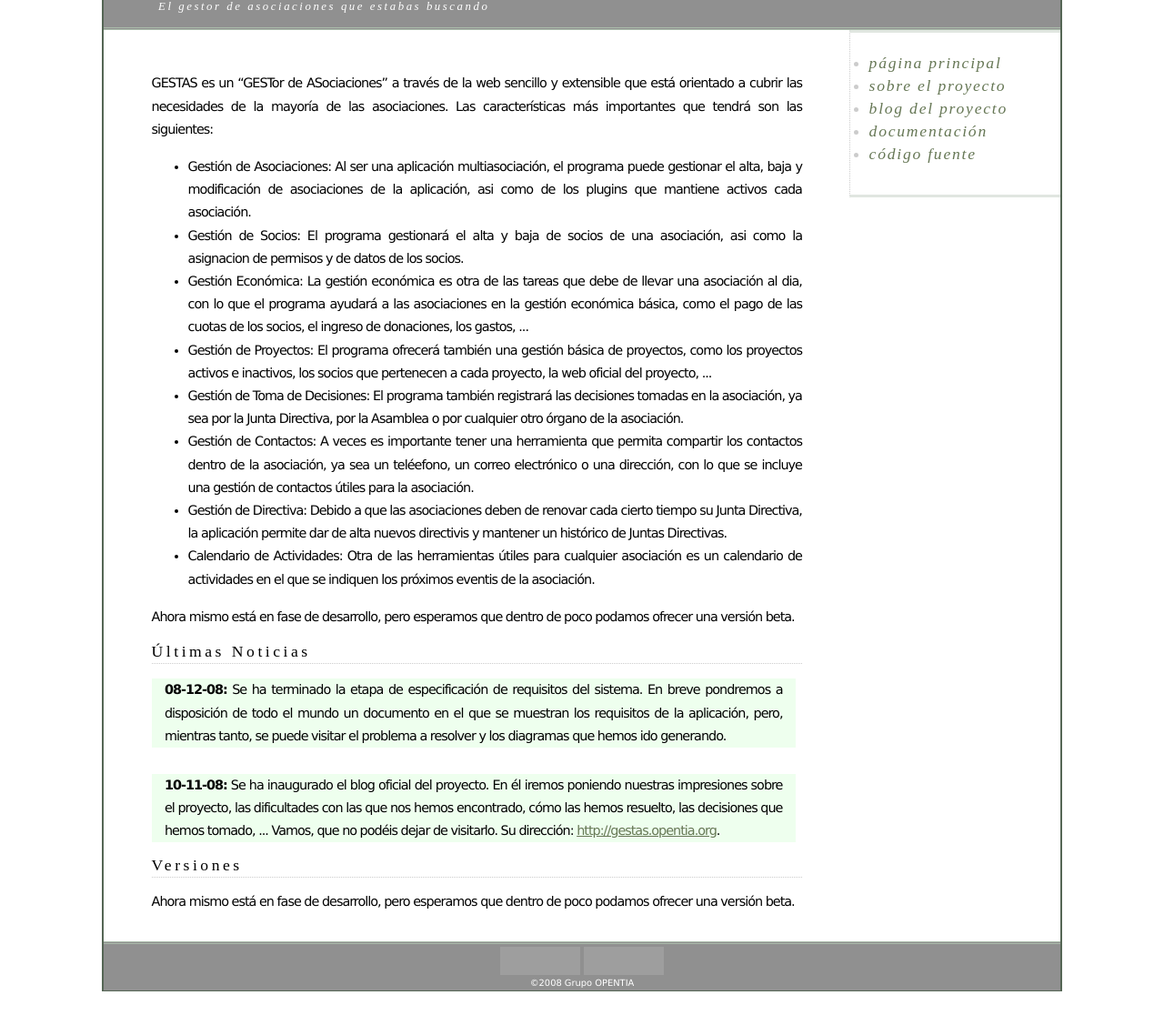
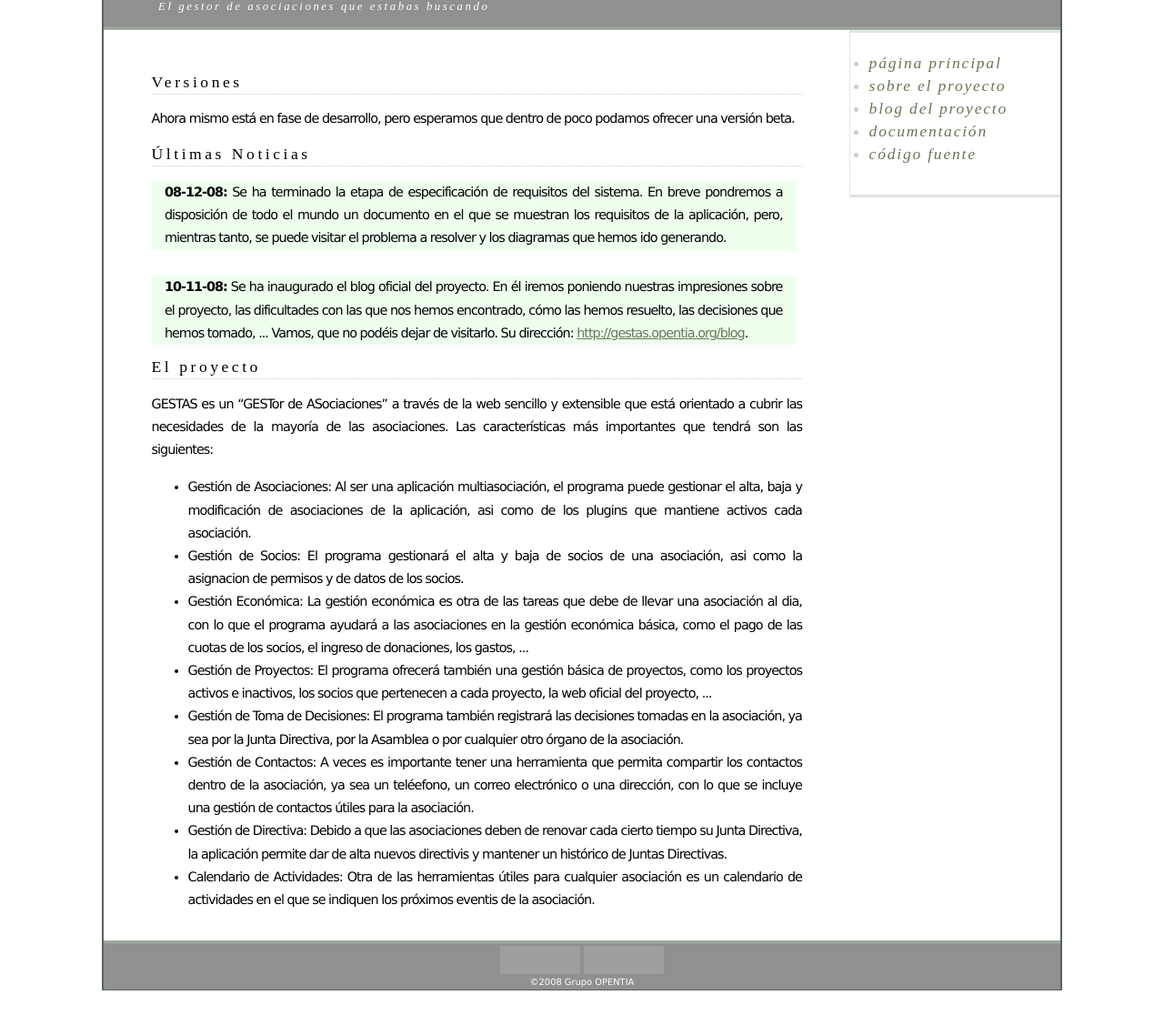
Before and after one commit to ritholution/gestas, a PHP site: page / in a window 1280 px wide. Shown: the part 110-1248 px from the top of the page at 91% size. After the commit the page ends 1199 px from the top, so only its background shows below. Run offline with PHP 8.4, Linux system fonts and the light colour scheme; grey boxes are pictures that could not be loaded.

Commit message:
Se actualiza la web del proyecto.
We update the web of the project.



git-svn-id: https://forja.rediris.es/svn/cusl3-gestas@18 2372d6f8-6d2f-4ec9-b04b-a1baae8a2925

```diff
--- a/trunk/web/about.html
+++ b/trunk/web/about.html
@@ -58,7 +58,7 @@ dentro del &#225;mbito de la Legislaci&#243;n Espa&#241;ola.
 <ul>
   <li><a href="index.html">P&#225;gina Principal</a></li>
   <li><a href="about.html">Sobre el proyecto</a></li>
-  <li><a href="http://gestas.opentia.org">Blog del proyecto</a></li>
+  <li><a href="http://gestas.opentia.org/blog">Blog del proyecto</a></li>
   <li><a href="documentation.html">Documentaci&#243;n</a></li>
   <li><a href="code.html">C&#243;digo fuente</a></li>
 </ul>
--- a/trunk/web/code.html
+++ b/trunk/web/code.html
@@ -36,7 +36,7 @@ estables que vayan saliendo como, de manera regular, fotos del repositorio.
 <ul>
   <li><a href="index.html">P&#225;gina Principal</a></li>
   <li><a href="about.html">Sobre el proyecto</a></li>
-  <li><a href="http://gestas.opentia.org">Blog del proyecto</a></li>
+  <li><a href="http://gestas.opentia.org/blog">Blog del proyecto</a></li>
   <li><a href="documentation.html">Documentaci&#243;n</a></li>
   <li><a href="code.html">C&#243;digo fuente</a></li>
 </ul>
--- a/trunk/web/documentation.html
+++ b/trunk/web/documentation.html
@@ -39,7 +39,7 @@ administradores y desarrolladores de GESTAS.
 <ul>
   <li><a href="index.html">P&#225;gina Principal</a></li>
   <li><a href="about.html">Sobre el proyecto</a></li>
-  <li><a href="http://gestas.opentia.org">Blog del proyecto</a></li>
+  <li><a href="http://gestas.opentia.org/blog">Blog del proyecto</a></li>
   <li><a href="documentation.html">Documentaci&#243;n</a></li>
   <li><a href="code.html">C&#243;digo fuente</a></li>
 </ul>
--- a/trunk/web/index.html
+++ b/trunk/web/index.html
@@ -15,6 +15,29 @@
 <div id="description">El gestor de asociaciones que estabas buscando</div>
 
 <div id="content">
+<h2>Versiones</h2>
+<p>Ahora mismo est&#225; en fase de desarrollo, pero esperamos que
+  dentro de poco podamos ofrecer una versi&#243;n beta.</p>
+
+<h2>&#218;ltimas Noticias</h2>
+<p class="new">
+  <strong>08-12-08:</strong> Se ha terminado la etapa de
+  especificaci&oacute;n de requisitos del sistema. En breve pondremos
+  a disposici&oacute;n de todo el mundo un documento en el que se
+  muestran los requisitos de la aplicaci&oacute;n, pero, mientras
+  tanto, se puede visitar el problema a resolver y los diagramas que
+  hemos ido generando.
+</p>
+<p class="new">
+  <strong>10-11-08:</strong> Se ha inaugurado el blog oficial del
+  proyecto. En &#233;l iremos poniendo nuestras impresiones sobre el
+  proyecto, las dificultades con las que nos hemos encontrado,
+  c&#243;mo las hemos resuelto, las decisiones que hemos tomado,
+  ... Vamos, que no podéis dejar de visitarlo. Su
+  dirección: <a href="http://gestas.opentia.org/blog">http://gestas.opentia.org/blog</a>.
+</p>
+
+<h2>El proyecto</h2>
 <p>
 GESTAS es un &#8220;GESTor de ASociaciones&#8221; a trav&#233;s de la
 web sencillo y extensible que est&#225; orientado a cubrir las
@@ -60,38 +83,13 @@ siguientes:
   asociaci&oacute;n.</li>
 </ul>
 
-<p>Ahora mismo est&#225; en fase de desarrollo, pero esperamos que
-  dentro de poco podamos ofrecer una versi&#243;n beta.</p>
-
-<h2>&#218;ltimas Noticias</h2>
-<p id="new">
-  <strong>08-12-08:</strong> Se ha terminado la etapa de
-  especificaci&oacute;n de requisitos del sistema. En breve pondremos
-  a disposici&oacute;n de todo el mundo un documento en el que se
-  muestran los requisitos de la aplicaci&oacute;n, pero, mientras
-  tanto, se puede visitar el problema a resolver y los diagramas que
-  hemos ido generando.
-</p>
-<p id="new">
-  <strong>10-11-08:</strong> Se ha inaugurado el blog oficial del
-  proyecto. En &#233;l iremos poniendo nuestras impresiones sobre el
-  proyecto, las dificultades con las que nos hemos encontrado,
-  c&#243;mo las hemos resuelto, las decisiones que hemos tomado,
-  ... Vamos, que no podéis dejar de visitarlo. Su
-  dirección: <a href="http://gestas.opentia.org">http://gestas.opentia.org</a>.
-</p>
-
-<h2>Versiones</h2>
-<p>Ahora mismo est&#225; en fase de desarrollo, pero esperamos que
-  dentro de poco podamos ofrecer una versi&#243;n beta.</p>
-
 </div>
 
 <div id="menu">
 <ul>
   <li><a href="index.html">P&#225;gina Principal</a></li>
   <li><a href="about.html">Sobre el proyecto</a></li>
-  <li><a href="http://gestas.opentia.org">Blog del proyecto</a></li>
+  <li><a href="http://gestas.opentia.org/blog">Blog del proyecto</a></li>
   <li><a href="documentation.html">Documentaci&#243;n</a></li>
   <li><a href="code.html">C&#243;digo fuente</a></li>
 </ul>
--- a/trunk/web/style.css
+++ b/trunk/web/style.css
@@ -114,7 +114,7 @@ ul.post-meta span.post-meta-key {
 	width: 68%;
 }
 
-#new {
+.new {
 	padding-right: 2%;
         padding-left: 2%;
 	margin-top: 1em;
```
